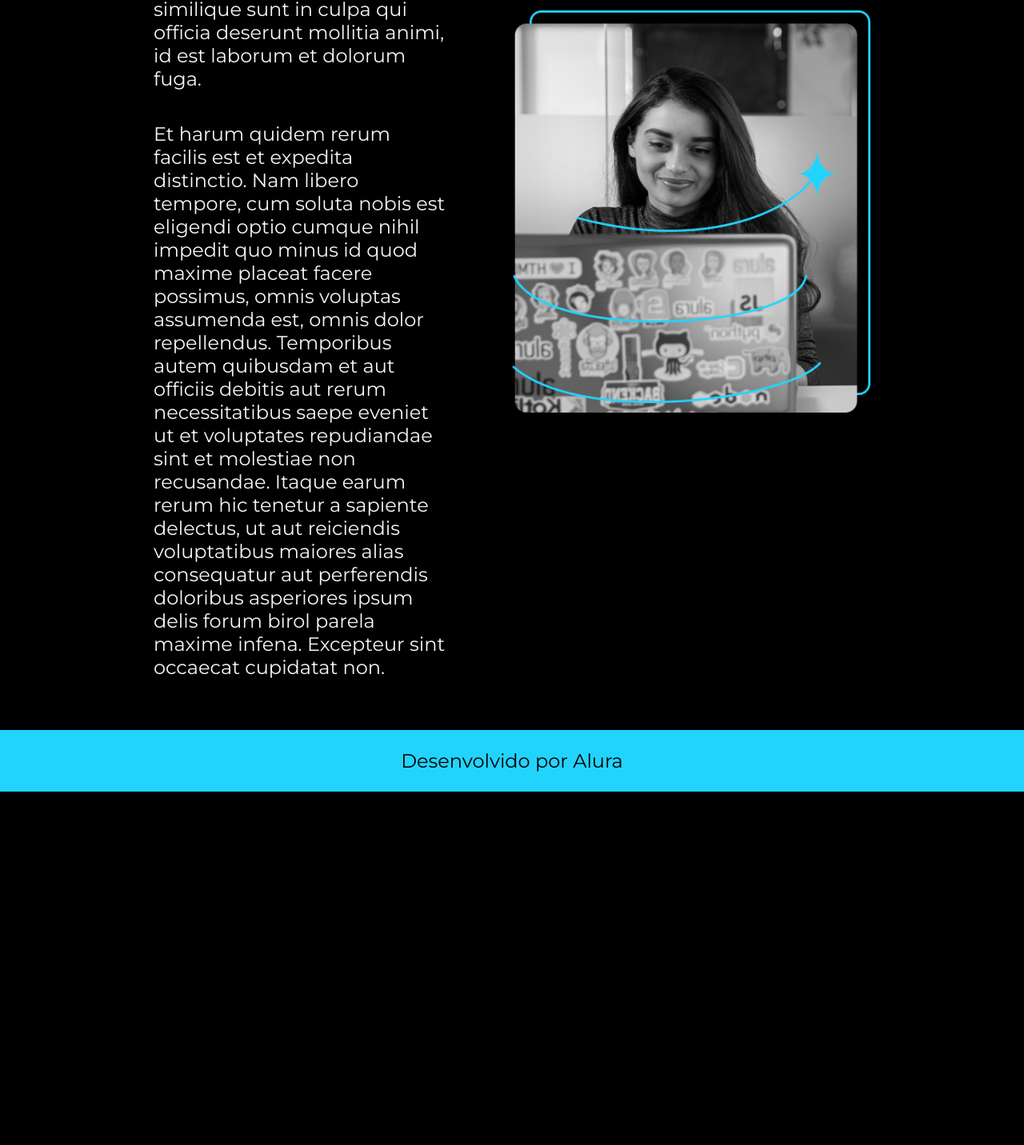
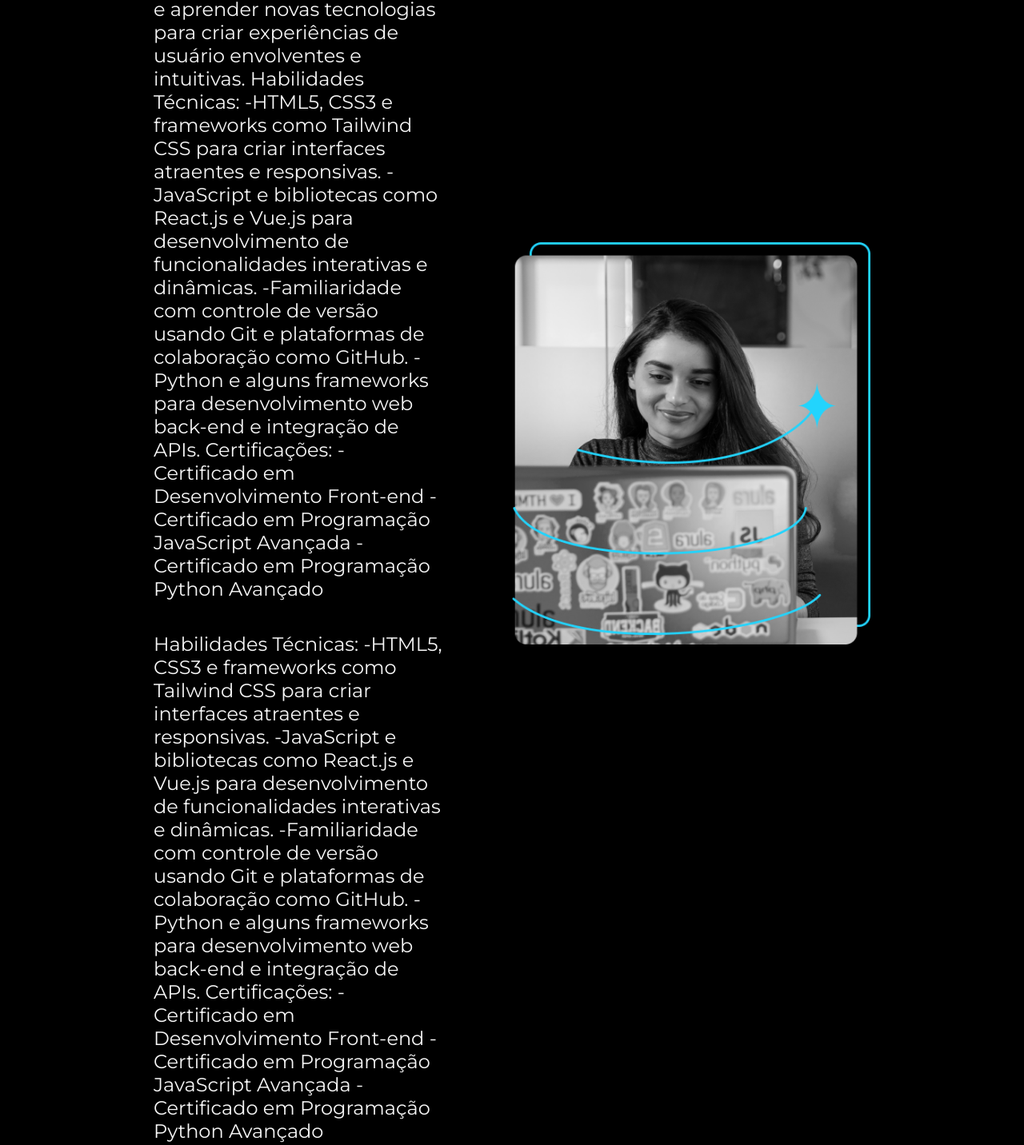
Before and after one commit to aadrianobarros/portfolio, a plain HTML site: page about.html in a window 1280 px wide. Shown: the part 439-1871 px from the top of the page at 80% size. Before the commit the page ends 1429 px from the top, so only its background shows below. Drawn offline with nearby package versions, Linux system fonts and the light colour scheme.

Commit message:
modificado

```diff
--- a/about.html
+++ b/about.html
@@ -16,8 +16,32 @@
     <main class="apresentacao">
         <section class="apresentacao__conteudo">
             <h1 class="apresentacao__conteudo__titulo">Sobre mim</h1>
-            <p class="apresentacao__conteudo__texto">At vero eos et accusamus et iusto odio dignissimos ducimus qui blanditiis praesentium voluptatum deleniti atque corrupti quos dolores et quas molestias excepturi sint occaecati cupiditate non provident, similique sunt in culpa qui officia deserunt mollitia animi, id est laborum et dolorum fuga.</p>
-            <p class="apresentacao__conteudo__texto">Et harum quidem rerum facilis est et expedita distinctio. Nam libero tempore, cum soluta nobis est eligendi optio cumque nihil impedit quo minus id quod maxime placeat facere possimus, omnis voluptas assumenda est, omnis dolor repellendus. Temporibus autem quibusdam et aut officiis debitis aut rerum necessitatibus saepe eveniet ut et voluptates repudiandae sint et molestiae non recusandae. Itaque earum rerum hic tenetur a sapiente delectus, ut aut reiciendis voluptatibus maiores alias consequatur aut perferendis doloribus asperiores ipsum delis forum birol parela maxime infena. Excepteur sint occaecat cupidatat non.</p>
+            <p class="apresentacao__conteudo__texto">Sou um desenvolvedor Front-End apaixonado por transformar ideias em realidade digital. Com uma forte base em HTML, CSS, JavaScript e Python, estou constantemente buscando aprimorar minhas habilidades e aprender novas tecnologias para criar experiências de usuário envolventes e intuitivas.
+
+                Habilidades Técnicas:
+
+                -HTML5, CSS3 e frameworks como Tailwind CSS para criar interfaces atraentes e responsivas.
+                -JavaScript e bibliotecas como React.js e Vue.js para desenvolvimento de funcionalidades interativas e dinâmicas.
+                -Familiaridade com controle de versão usando Git e plataformas de colaboração como GitHub.
+                -Python e alguns frameworks para desenvolvimento web back-end e integração de APIs.
+
+                Certificações:
+
+                -Certificado em Desenvolvimento Front-end
+                -Certificado em Programação JavaScript Avançada
+                -Certificado em Programação Python Avançado</p>
+            <p class="apresentacao__conteudo__texto">Habilidades Técnicas:
+
+                -HTML5, CSS3 e frameworks como Tailwind CSS para criar interfaces atraentes e responsivas.
+                -JavaScript e bibliotecas como React.js e Vue.js para desenvolvimento de funcionalidades interativas e dinâmicas.
+                -Familiaridade com controle de versão usando Git e plataformas de colaboração como GitHub.
+                -Python e alguns frameworks para desenvolvimento web back-end e integração de APIs.
+
+                Certificações:
+
+                -Certificado em Desenvolvimento Front-end
+                -Certificado em Programação JavaScript Avançada
+                -Certificado em Programação Python Avançado</p>
         </section>
         <img class="apresentacao__imagem" src="./assets/imagem.png" alt="Foto da Joana Santos programando">
     </main>
```
